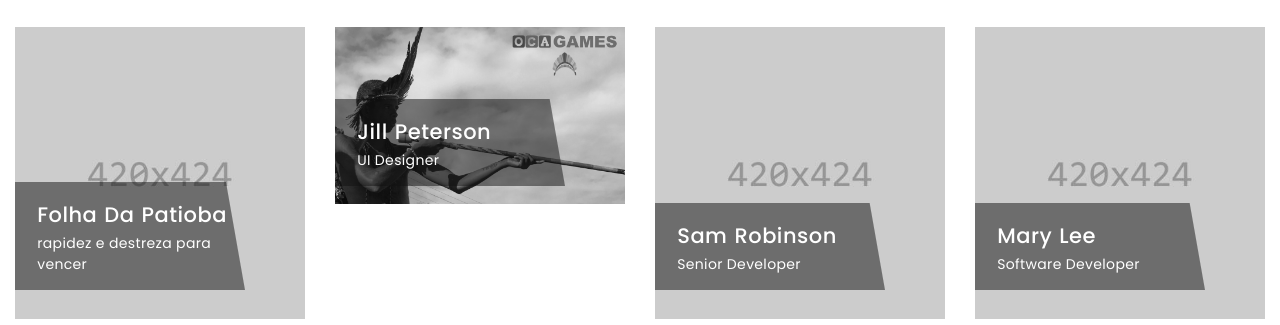
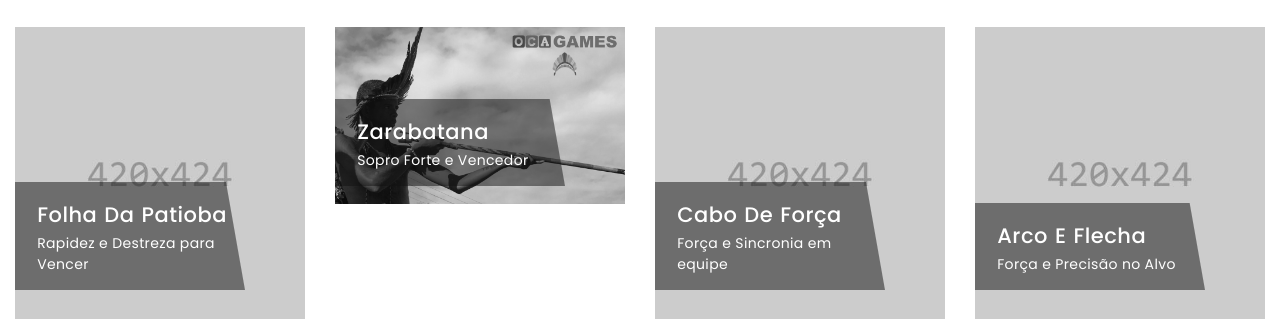
Before and after one commit to romeumenezes/ocagames2, a plain HTML site: page index.html in a window 1280 px wide. Shown: the part 4176-4501 px from the top of the page. Drawn offline with Linux system fonts and the light colour scheme; some packages are replaced by stand-ins of ours.

Commit message:
Add files via upload

```diff
--- a/index.html
+++ b/index.html
@@ -355,7 +355,7 @@
               <article class="team-classic team-classic-lg"><a class="team-classic-figure" href="#"><img src="images/team-11-420x424.jpg" alt="" width="420" height="424"/></a>
                 <div class="team-classic-caption">
                   <h4 class="team-classic-name"><a href="#">Folha da Patioba</a></h4>
-                  <p class="team-classic-status">rapidez e destreza para vencer</p>
+                  <p class="team-classic-status">Rapidez e Destreza para Vencer</p>
                 </div>
               </article>
             </div>
@@ -363,8 +363,8 @@
               <!-- Team Classic-->
               <article class="team-classic team-classic-lg"><a class="team-classic-figure" href="#"><img src="images/team-12-420x424.jpg" alt="" width="420" height="424"/></a>
                 <div class="team-classic-caption">
-                  <h4 class="team-classic-name"><a href="#">Jill Peterson</a></h4>
-                  <p class="team-classic-status">UI Designer</p>
+                  <h4 class="team-classic-name"><a href="#">Zarabatana</a></h4>
+                  <p class="team-classic-status">Sopro Forte e Vencedor</p>
                 </div>
               </article>
             </div>
@@ -372,8 +372,8 @@
               <!-- Team Classic-->
               <article class="team-classic team-classic-lg"><a class="team-classic-figure" href="#"><img src="images/team-13-420x424.jpg" alt="" width="420" height="424"/></a>
                 <div class="team-classic-caption">
-                  <h4 class="team-classic-name"><a href="#">Sam Robinson</a></h4>
-                  <p class="team-classic-status">Senior Developer</p>
+                  <h4 class="team-classic-name"><a href="#">Cabo de Força</a></h4>
+                  <p class="team-classic-status">Força e Sincronia em equipe</p>
                 </div>
               </article>
             </div>
@@ -381,8 +381,8 @@
               <!-- Team Classic-->
               <article class="team-classic team-classic-lg"><a class="team-classic-figure" href="#"><img src="images/team-14-420x424.jpg" alt="" width="420" height="424"/></a>
                 <div class="team-classic-caption">
-                  <h4 class="team-classic-name"><a href="#">Mary Lee</a></h4>
-                  <p class="team-classic-status">Software Developer</p>
+                  <h4 class="team-classic-name"><a href="#">Arco e Flecha</a></h4>
+                  <p class="team-classic-status">Força e Precisão no Alvo</p>
                 </div>
               </article>
             </div>
```
